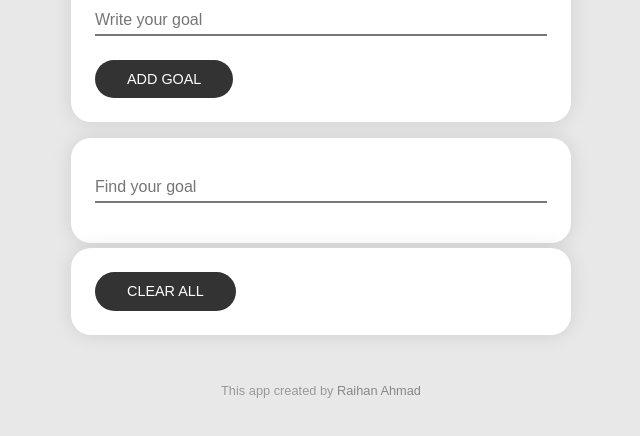
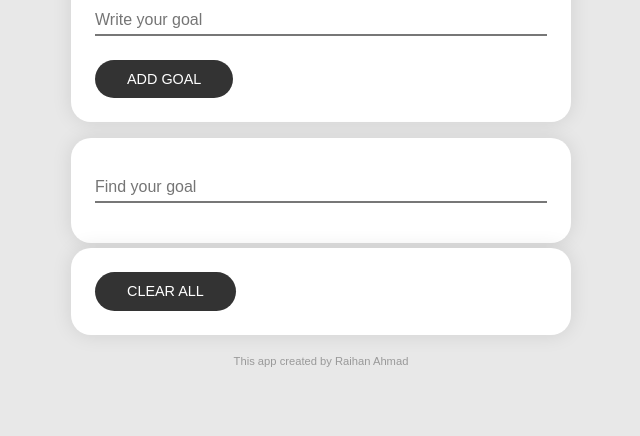
Before and after one commit to raihanahmad/todo-today, a plain HTML site: page index.html in a window 1280 px wide. Shown: the part 110-546 px from the top of the page, without its empty margins (319-959 px from the left). Drawn offline with Linux system fonts and the light colour scheme.

Commit message:
style creator name

```diff
--- a/style.css
+++ b/style.css
@@ -106,7 +106,7 @@ a {
 }
 
 #clear-btn-box {
-  margin-bottom: 3rem;
+  margin-bottom: 1.3rem;
 }
 
 .remove-item {
@@ -125,24 +125,24 @@ a {
 
 /* CREATOR */
 #creator {
-  font-size: .8rem;
+  font-size: 0.7rem;
   color: #999;
   text-align: center;
+  margin-bottom: 3rem;
 }
 
-#creator>a {
-  color: #888;
+#creator > a {
+  color: #999;
   cursor: pointer;
-  padding-bottom: .1rem;
+  padding-bottom: 0.1rem;
 }
 
-#creator>a:hover {
+#creator > a:hover {
   border-bottom: 1.5px solid #555;
 }
 
 /* ADD MEDIA FOR SMARTPHONE */
 @media (max-width: 520px) {
-
   /* Just Add A Calc Funtion In Container */
   .container {
     width: calc(100vw - 1rem);
```
